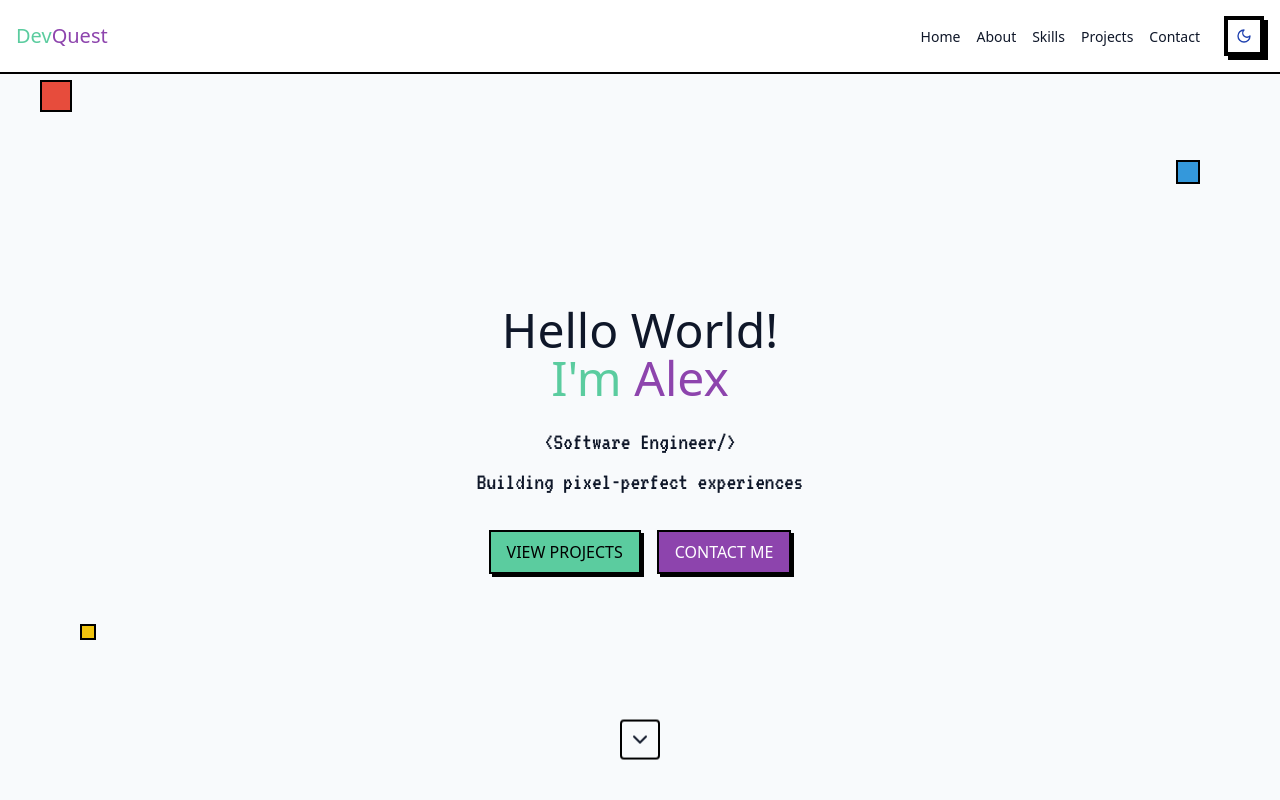
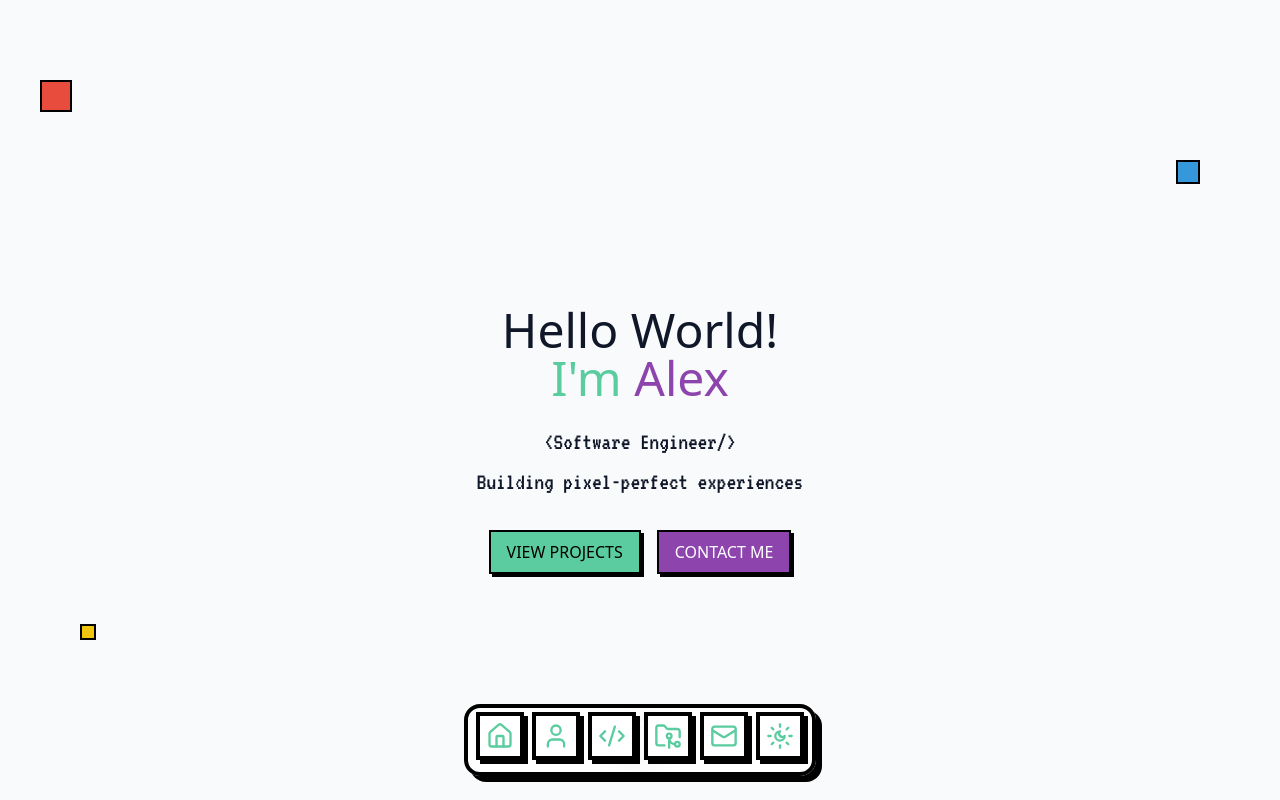
Before and after one commit to raaj2045/codewraaj, a React (Vite) app: page / in a window 1280 px wide. Shown: the top 800 px of the page. Built offline with nearby package versions, Linux system fonts and the light colour scheme.

Commit message:
Refactor: Use dock menu for navigation
Replace the existing navigation bar with a pixel-style dock menu.

```diff
--- /dev/null
+++ b/src/components/PixelDock.tsx
@@ -0,0 +1,104 @@
+
+import {
+  HomeIcon,
+  User,
+  Code2,
+  FolderGit2,
+  Mail,
+  SunMoon,
+} from 'lucide-react';
+
+import { Dock, DockItem, DockIcon, DockLabel } from '@/components/ui/dock';
+import { useToast } from '@/hooks/use-toast';
+import { useState, useEffect } from 'react';
+
+export default function PixelDock() {
+  const [isDarkMode, setIsDarkMode] = useState(false);
+  const { toast } = useToast();
+
+  useEffect(() => {
+    // Check for system preference or stored preference
+    const isDark = localStorage.getItem('theme') === 'dark' ||
+                  (!localStorage.getItem('theme') && window.matchMedia('(prefers-color-scheme: dark)').matches);
+
+    setIsDarkMode(isDark);
+
+    if (isDark) {
+      document.documentElement.classList.add('dark');
+    } else {
+      document.documentElement.classList.remove('dark');
+    }
+  }, []);
+
+  const toggleTheme = () => {
+    const newMode = !isDarkMode;
+    setIsDarkMode(newMode);
+
+    if (newMode) {
+      document.documentElement.classList.add('dark');
+      localStorage.setItem('theme', 'dark');
+      toast({
+        title: "Dark mode activated!",
+        description: "You've entered the night realm.",
+      });
+    } else {
+      document.documentElement.classList.remove('dark');
+      localStorage.setItem('theme', 'light');
+      toast({
+        title: "Light mode activated!",
+        description: "Welcome to the bright side.",
+      });
+    }
+  };
+
+  const navItems = [
+    {
+      title: 'Home',
+      icon: <HomeIcon className='h-full w-full text-pixel-green dark:text-pixel-purple' />,
+      href: '#home',
+    },
+    {
+      title: 'About',
+      icon: <User className='h-full w-full text-pixel-green dark:text-pixel-purple' />,
+      href: '#about',
+    },
+    {
+      title: 'Skills',
+      icon: <Code2 className='h-full w-full text-pixel-green dark:text-pixel-purple' />,
+      href: '#skills',
+    },
+    {
+      title: 'Projects',
+      icon: <FolderGit2 className='h-full w-full text-pixel-green dark:text-pixel-purple' />,
+      href: '#projects',
+    },
+    {
+      title: 'Contact',
+      icon: <Mail className='h-full w-full text-pixel-green dark:text-pixel-purple' />,
+      href: '#contact',
+    },
+    {
+      title: isDarkMode ? 'Light Mode' : 'Dark Mode',
+      icon: <SunMoon className='h-full w-full text-pixel-green dark:text-pixel-purple' />,
+      onClick: toggleTheme,
+    },
+  ];
+
+  return (
+    <div className='fixed bottom-6 left-1/2 z-50 max-w-full -translate-x-1/2'>
+      <Dock className='items-end pb-3 border-4 shadow-[6px_6px_0px_0px_rgba(0,0,0,1)] dark:shadow-[6px_6px_0px_0px_rgba(255,255,255,1)]'>
+        {navItems.map((item, idx) => (
+          <DockItem
+            key={idx}
+            href={item.href}
+            onClick={item.onClick}
+            className='aspect-square bg-white dark:bg-black'
+          >
+            <DockLabel>{item.title}</DockLabel>
+            <DockIcon>{item.icon}</DockIcon>
+          </DockItem>
+        ))}
+      </Dock>
+    </div>
+  );
+}
--- /dev/null
+++ b/src/components/ui/dock.tsx
@@ -0,0 +1,62 @@
+
+import * as React from "react";
+import { cn } from "@/lib/utils";
+
+const Dock = React.forwardRef<
+  HTMLDivElement,
+  React.HTMLAttributes<HTMLDivElement>
+>(({ className, ...props }, ref) => (
+  <div
+    ref={ref}
+    className={cn(
+      "group flex h-[4.5rem] items-center justify-center gap-2 rounded-2xl border-2 border-black dark:border-white bg-white/80 px-2 dark:bg-black/80 backdrop-blur-md",
+      className
+    )}
+    {...props}
+  />
+));
+Dock.displayName = "Dock";
+
+const DockItem = React.forwardRef<
+  HTMLAnchorElement,
+  React.AnchorHTMLAttributes<HTMLAnchorElement>
+>(({ className, ...props }, ref) => (
+  <a
+    ref={ref}
+    className={cn(
+      "flex h-12 w-12 items-center justify-center rounded-lg p-1.5 pixel-borders transition-all duration-300 hover:scale-110 group-hover:[&:not(:hover)]:opacity-80",
+      className
+    )}
+    {...props}
+  />
+));
+DockItem.displayName = "DockItem";
+
+const DockIcon = React.forwardRef<
+  HTMLDivElement,
+  React.HTMLAttributes<HTMLDivElement>
+>(({ className, ...props }, ref) => (
+  <div
+    ref={ref}
+    className={cn("h-full w-full", className)}
+    {...props}
+  />
+));
+DockIcon.displayName = "DockIcon";
+
+const DockLabel = React.forwardRef<
+  HTMLDivElement,
+  React.HTMLAttributes<HTMLDivElement>
+>(({ className, ...props }, ref) => (
+  <div
+    ref={ref}
+    className={cn(
+      "absolute -top-9 left-1/2 -translate-x-1/2 rounded-md bg-black/80 dark:bg-white/80 px-2 py-1 text-xs text-white dark:text-black font-pixel opacity-0 transition-opacity duration-300 group-hover:opacity-100",
+      className
+    )}
+    {...props}
+  />
+));
+DockLabel.displayName = "DockLabel";
+
+export { Dock, DockItem, DockIcon, DockLabel };
--- a/src/index.css
+++ b/src/index.css
@@ -99,4 +99,8 @@
   .pixel-heading {
     @apply font-pixel text-xl sm:text-2xl mb-6 text-pixel-purple dark:text-pixel-green;
   }
+
+  .pixel-dock-item {
+    @apply hover:scale-125 transition-transform duration-150 ease-in-out;
+  }
 }
--- a/src/pages/Index.tsx
+++ b/src/pages/Index.tsx
@@ -1,16 +1,16 @@
 
-import Navigation from "@/components/Navigation";
 import Hero from "@/components/Hero";
 import About from "@/components/About";
 import Skills from "@/components/Skills";
 import Projects from "@/components/Projects";
 import Contact from "@/components/Contact";
 import Footer from "@/components/Footer";
+import PixelDock from "@/components/PixelDock";
 
 const Index = () => {
   return (
     <div className="min-h-screen">
-      <Navigation />
+      <PixelDock />
       <Hero />
       <About />
       <Skills />
```
